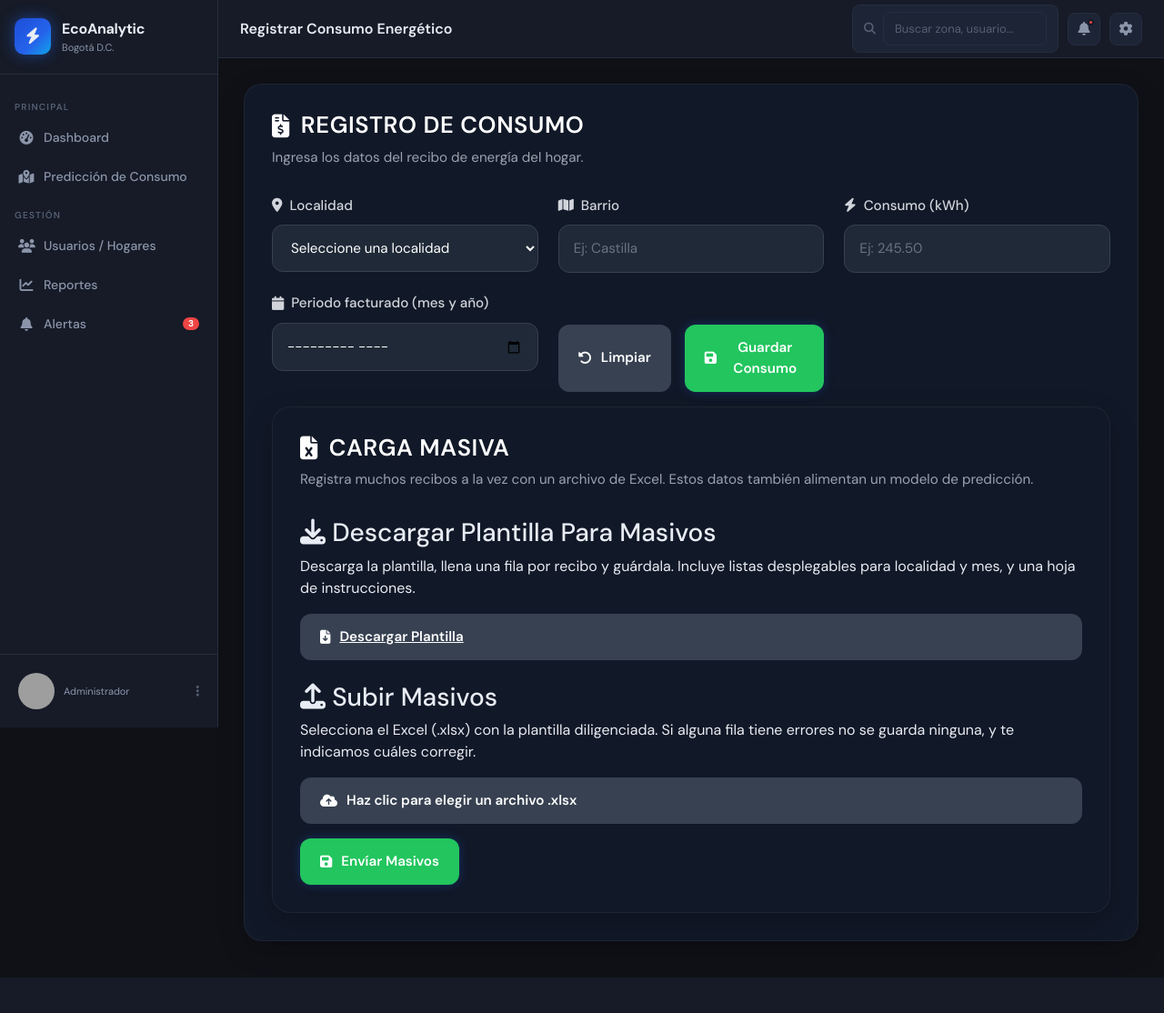
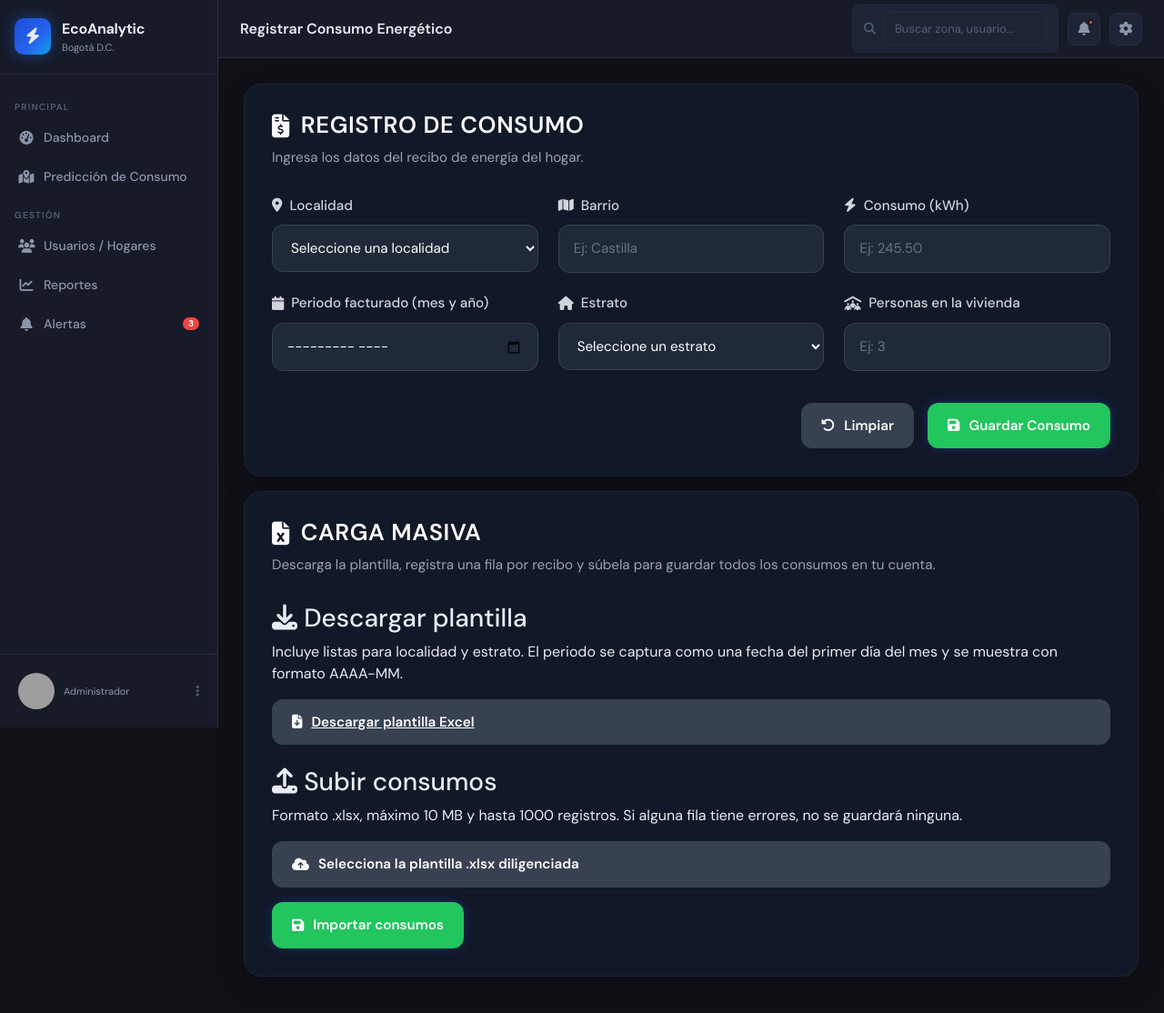
Before and after one commit to chriselmono/EcoAnalytic, a Flask app: page /consumos/crear in a window 1280 px wide. Shown: the whole page at 91% size. Before the commit the page ends 1075 px from the top, so only its background shows below. Run offline with Flask 3, Linux system fonts and the light colour scheme; the visitor is signed in with stand-in values (Sample User, id 1); some libraries are stand-ins or nearby versions; grey boxes are pictures that could not be loaded.

Commit message:
Align manual and bulk consumption forms

```diff
--- a/app/templates/crearConsumo.html
+++ b/app/templates/crearConsumo.html
@@ -10,9 +10,7 @@ Registrar Consumo Energético
 {% endblock %}
 
 {% block content %}
-
 <div class="content-card">
-
     <div class="card-header">
         <div>
             <h2 class="card-title">
@@ -25,309 +23,227 @@ Registrar Consumo Energético
         </div>
     </div>
 
-    <form action="/consumos/crear" method="POST" class="energy-form">
-
+    <form action="{{ url_for('consumo.crear_consumo') }}" method="POST" class="energy-form">
         <div class="form-grid">
-
             <div class="form-group">
                 <label for="localidad">
-                    <i class="fa-solid fa-location-dot"></i>
-                    Localidad
+                    <i class="fa-solid fa-location-dot"></i> Localidad
                 </label>
-
                 <select name="localidad" id="localidad" required>
                     <option value="" disabled selected>Seleccione una localidad</option>
-                    <option value="Usaquén">Usaquén</option>
-                    <option value="Chapinero">Chapinero</option>
-                    <option value="Santa Fe">Santa Fe</option>
-                    <option value="San Cristóbal">San Cristóbal</option>
-                    <option value="Usme">Usme</option>
-                    <option value="Tunjuelito">Tunjuelito</option>
-                    <option value="Bosa">Bosa</option>
-                    <option value="Kennedy">Kennedy</option>
-                    <option value="Fontibón">Fontibón</option>
-                    <option value="Engativá">Engativá</option>
-                    <option value="Suba">Suba</option>
-                    <option value="Barrios Unidos">Barrios Unidos</option>
-                    <option value="Teusaquillo">Teusaquillo</option>
-                    <option value="Los Mártires">Los Mártires</option>
-                    <option value="Antonio Nariño">Antonio Nariño</option>
-                    <option value="Puente Aranda">Puente Aranda</option>
-                    <option value="La Candelaria">La Candelaria</option>
-                    <option value="Rafael Uribe">Rafael Uribe</option>
-                    <option value="Ciudad Bolívar">Ciudad Bolívar</option>
-                    <option value="Sumapaz">Sumapaz</option>
+                    {% for localidad in localidades %}
+                    <option value="{{ localidad }}">{{ localidad }}</option>
+                    {% endfor %}
                 </select>
             </div>
 
             <div class="form-group">
                 <label for="barrio">
-                    <i class="fa-solid fa-map"></i>
-                    Barrio
+                    <i class="fa-solid fa-map"></i> Barrio
                 </label>
-
-                <input type="text" name="barrio" id="barrio" minlength="4" maxlength="50" placeholder="Ej: Castilla"
-                    pattern="[a-zA-ZáéíóúÁÉÍÓÚñÑüÜ\s]+" title="Ingresa solo letras y espacios, sin números ni símbolos."
+                <input type="text" name="barrio" id="barrio"
+                    minlength="2" maxlength="255" placeholder="Ej: Castilla"
                     required>
             </div>
 
             <div class="form-group">
                 <label for="kw_consumo">
-                    <i class="fa-solid fa-bolt"></i>
-                    Consumo (kWh)
+                    <i class="fa-solid fa-bolt"></i> Consumo (kWh)
                 </label>
-
-                <input type="number" step="0.01" min="30" name="kw_consumo" id="kw_consumo" placeholder="Ej: 245.50"
+                <input type="number" step="0.01" min="30" max="99999999.99"
+                    name="kw_consumo" id="kw_consumo" placeholder="Ej: 245.50"
                     required>
             </div>
 
             <div class="form-group">
-                <div class="form-group">
                 <label for="periodo_consumo">
-                    <i class="fa-solid fa-calendar"></i>
-                    Periodo facturado (mes y año)
+                    <i class="fa-solid fa-calendar"></i> Periodo facturado (mes y año)
                 </label>
-
                 <input type="month" name="periodo_consumo" id="periodo_consumo" required>
             </div>
 
+            <div class="form-group">
+                <label for="estrato">
+                    <i class="fa-solid fa-house"></i> Estrato
+                </label>
+                <select name="estrato" id="estrato" required>
+                    <option value="" disabled selected>Seleccione un estrato</option>
+                    {% for valor in range(1, 7) %}
+                    <option value="{{ valor }}">{{ valor }}</option>
+                    {% endfor %}
+                </select>
+            </div>
+
+            <div class="form-group">
+                <label for="personas_vivienda">
+                    <i class="fa-solid fa-people-roof"></i> Personas en la vivienda
+                </label>
+                <input type="number" name="personas_vivienda" id="personas_vivienda"
+                    min="1" max="1000" step="1" placeholder="Ej: 3" required>
+            </div>
         </div>
 
         <div class="form-actions">
             <button type="reset" class="btn-secondary">
-                <i class="fa-solid fa-rotate-left"></i>
-                Limpiar
+                <i class="fa-solid fa-rotate-left"></i> Limpiar
             </button>
-
             <button type="submit" class="btn-primary">
-                <i class="fa-solid fa-floppy-disk"></i>
-                Guardar Consumo
+                <i class="fa-solid fa-floppy-disk"></i> Guardar Consumo
             </button>
         </div>
-
     </form>
 </div>
 
-
 <div class="content-card bulk-card mt-3">
-
     <div class="card-header">
         <div>
             <h2 class="card-title">
-                <i class="fa-solid fa-file-excel"></i>
-                Carga Masiva
+                <i class="fa-solid fa-file-excel"></i> Carga Masiva
             </h2>
             <p class="card-subtitle">
-                Registra muchos recibos a la vez con un archivo de Excel.
-                Estos datos también alimentan un modelo de predicción.
+                Descarga la plantilla, registra una fila por recibo y súbela para guardar
+                todos los consumos en tu cuenta.
             </p>
         </div>
     </div>
 
     <div class="bulk-grid">
-
         <div class="bulk-panel">
             <h3 class="bulk-title">
-                <i class="fa-solid fa-download"></i>
-                Descargar Plantilla Para Masivos
+                <i class="fa-solid fa-download"></i> Descargar plantilla
             </h3>
             <p class="bulk-text">
-                Descarga la plantilla, llena una fila por recibo y guárdala.
-                Incluye listas desplegables para localidad y mes, y una hoja de instrucciones.
+                Incluye listas para localidad y estrato. El periodo se captura como una fecha
+                del primer día del mes y se muestra con formato AAAA-MM.
             </p>
-            <a href="/consumos/plantilla" class="btn-secondary bulk-btn">
-                <i class="fa-solid fa-file-arrow-down"></i>
-                Descargar Plantilla
+            <a href="{{ url_for('consumo.descargar_plantilla_consumos') }}"
+                class="btn-secondary bulk-btn">
+                <i class="fa-solid fa-file-arrow-down"></i> Descargar plantilla Excel
             </a>
         </div>
 
         <div class="bulk-panel mt-4">
             <h3 class="bulk-title">
-                <i class="fa-solid fa-upload"></i>
-                Subir Masivos
+                <i class="fa-solid fa-upload"></i> Subir consumos
             </h3>
             <p class="bulk-text">
-                Selecciona el Excel (.xlsx) con la plantilla diligenciada.
-                Si alguna fila tiene errores no se guarda ninguna, y te indicamos cuáles corregir.
+                Formato .xlsx, máximo 10 MB y hasta 1000 registros. Si alguna fila tiene
+                errores, no se guardará ninguna.
             </p>
-
             <form id="bulk-form" class="bulk-form" enctype="multipart/form-data">
                 <label for="bulk-file" class="file-drop btn btn-secondary" id="file-drop">
                     <i class="fa-solid fa-cloud-arrow-up"></i>
-                    <span id="file-name">Haz clic para elegir un archivo .xlsx</span>
+                    <span id="file-name">Selecciona la plantilla .xlsx diligenciada</span>
                 </label>
-                <input type="file" id="bulk-file" name="archivo" accept=".xlsx" hidden required>
-
+                <input type="file" id="bulk-file" name="archivo" accept=".xlsx"
+                    hidden required>
                 <button type="submit" class="btn-primary bulk-btn mt-3" id="bulk-submit">
-                    <i class="fa-solid fa-floppy-disk"></i>
-                    Envíar Masivos
+                    <i class="fa-solid fa-floppy-disk"></i> Importar consumos
                 </button>
             </form>
         </div>
-
     </div>
-
-    <div id="bulk-result" class="bulk-result" hidden aria-live="polite"></div>
-
 </div>
-
 
 <script src="https://cdn.jsdelivr.net/npm/sweetalert2@11"></script>
 <script>
-    const ahora = new Date();
-    const periodoActual = `${ahora.getFullYear()}-${String(ahora.getMonth() + 1).padStart(2, '0')}`;
-    document.getElementById('periodo_consumo').setAttribute('max', periodoActual);
-</script>
+    const periodoActual = new Date();
+    const maxPeriodo = periodoActual.getFullYear() + "-" +
+        String(periodoActual.getMonth() + 1).padStart(2, "0");
+    document.getElementById("periodo_consumo").setAttribute("max", maxPeriodo);
 
-<script>
     (function () {
         const form = document.getElementById("bulk-form");
         const input = document.getElementById("bulk-file");
-        const nameEl = document.getElementById("file-name");
-        const btn = document.getElementById("bulk-submit");
+        const nombreArchivo = document.getElementById("file-name");
+        const boton = document.getElementById("bulk-submit");
+        const nombreInicial = "Selecciona la plantilla .xlsx diligenciada";
 
-        // Mostrar nombre del archivo seleccionado
         input.addEventListener("change", () => {
-            nameEl.textContent = input.files.length
+            nombreArchivo.textContent = input.files.length
                 ? input.files[0].name
-                : "Haz clic para elegir un archivo .xlsx";
+                : nombreInicial;
         });
 
-        // Mostrar alertas con SweetAlert2
-        function mostrar(ok, mensaje, errores = []) {
-            // Si la carga fue exitosa
-            if (ok) {
+        function mostrarErrores(data) {
+            const errores = data.errores || [];
+            if (!errores.length) {
                 return Swal.fire({
-                    icon: "success",
-                    title: "¡Carga exitosa!",
-                    text: mensaje || "Los consumos se registraron correctamente.",
-                    confirmButtonText: "Aceptar",
-                    confirmButtonColor: "#198754"
+                    icon: "error",
+                    title: "No se pudo importar",
+                    text: data.mensaje || "Revisa el archivo e inténtalo de nuevo.",
+                    confirmButtonText: "Entendido"
                 });
             }
 
-            // Si existen errores en las filas del Excel
-            if (errores && errores.length > 0) {
-                const listaErrores = errores.map(e =>
-                    `<li style="text-align:left; margin-bottom:8px;">
-                    <strong>Fila ${e.fila}:</strong>
-                    ${Swal.escapeHtml(String(e.detalle))}
-                </li>`
-                ).join("");
-
-                return Swal.fire({
-                    icon: "error",
-                    title: "No se pudo cargar el archivo",
-                    text: mensaje,
-                    html: `
-                    <p>${Swal.escapeHtml(String(mensaje || ""))}</p>
-                    <hr>
-                    <p><strong>Detalles de los errores:</strong></p>
-                    <div style="max-height:250px; overflow-y:auto;">
-                        <ul style="padding-left:22px;">
-                            ${listaErrores}
-                        </ul>
-                    </div>
-                `,
-                    confirmButtonText: "Entendido",
-                    confirmButtonColor: "#dc3545",
-                    width: "600px"
-                });
-            }
-
+            const lista = errores.map((error) =>
+                "<li style='text-align:left;margin-bottom:8px'>" +
+                "<strong>Fila " + Number(error.fila) + ":</strong> " +
+                Swal.escapeHtml(String(error.detalle)) + "</li>"
+            ).join("");
 
             return Swal.fire({
                 icon: "error",
-                title: "¡Ups! Algo salió mal",
-                text: mensaje || "No se pudo procesar la solicitud.",
+                title: "Revisa las filas indicadas",
+                html: "<p>" + Swal.escapeHtml(String(data.mensaje || "")) +
+                    "</p><ul style='max-height:280px;overflow-y:auto;padding-left:22px'>" +
+                    lista + "</ul>",
                 confirmButtonText: "Entendido",
-                confirmButtonColor: "#dc3545"
+                width: "620px"
             });
         }
 
-        // Enviar formulario
-        form.addEventListener("submit", async (ev) => {
-            ev.preventDefault();
-
+        form.addEventListener("submit", async (evento) => {
+            evento.preventDefault();
             if (!input.files.length) {
-                mostrar(false, "Selecciona un archivo antes de subirlo.");
+                await Swal.fire("Selecciona un archivo", "", "warning");
                 return;
             }
 
-            btn.disabled = true;
-            btn.classList.add("is-loading");
-
-            // Indicador de procesamiento
+            boton.disabled = true;
+            boton.classList.add("is-loading");
             Swal.fire({
-                title: "Procesando archivo...",
-                text: "Estamos validando los registros del Excel.",
+                title: "Validando consumos...",
+                text: "La carga puede tardar unos segundos.",
                 allowOutsideClick: false,
                 allowEscapeKey: false,
-                didOpen: () => {
-                    Swal.showLoading();
-                }
+                didOpen: () => Swal.showLoading()
             });
 
             try {
-
-                const resp = await fetch("/consumos/masivo", {
+                const respuesta = await fetch("/consumos/masivo", {
                     method: "POST",
                     body: new FormData(form)
                 });
-
-                const data = await resp.json();
-
+                const data = await respuesta.json().catch(() => ({}));
                 Swal.close();
 
-                if (!resp.ok || !data.success) {
-                    await mostrar(
-                        false,
-                        data.mensaje || "No se pudo procesar el archivo.",
-                        data.errores || []
-                    );
+                if (!respuesta.ok || !data.success) {
+                    await mostrarErrores(data);
                     return;
                 }
 
-                await mostrar(true, data.mensaje);
-
+                await Swal.fire({
+                    icon: "success",
+                    title: "Carga completada",
+                    text: data.mensaje,
+                    confirmButtonText: "Aceptar"
+                });
                 form.reset();
-                nameEl.textContent = "Haz clic para elegir un archivo .xlsx";
-
-
-                // También detectar errores HTTP del servidor
-                if (!resp.ok && data.success) {
-                    data.success = false;
-                }
-
+                nombreArchivo.textContent = nombreInicial;
+            } catch (error) {
                 Swal.close();
-
-                await mostrar(
-                    data.success,
-                    data.mensaje,
-                    data.errores || []
-                );
-
-                if (data.success) {
-                    form.reset();
-                    nameEl.textContent =
-                        "Haz clic para elegir un archivo .xlsx";
-                }
-
-            } catch (err) {
-                Swal.close();
-
-                mostrar(
-                    false,
-                    "No se pudo conectar con el servidor. Intenta de nuevo."
-                );
-
+                await Swal.fire({
+                    icon: "error",
+                    title: "Error de conexión",
+                    text: "No se pudo conectar con el servidor. Intenta de nuevo.",
+                    confirmButtonText: "Entendido"
+                });
             } finally {
-                btn.disabled = false;
-                btn.classList.remove("is-loading");
+                boton.disabled = false;
+                boton.classList.remove("is-loading");
             }
         });
     })();
 </script>
-
-
 {% endblock %}
```
